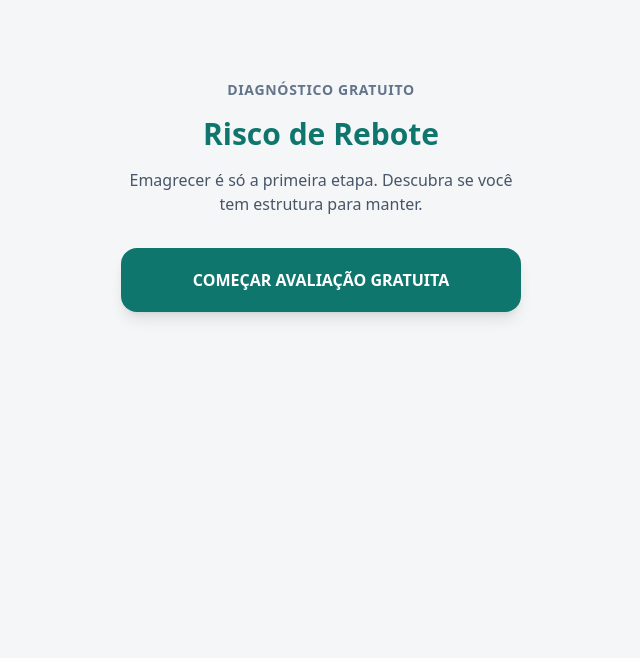
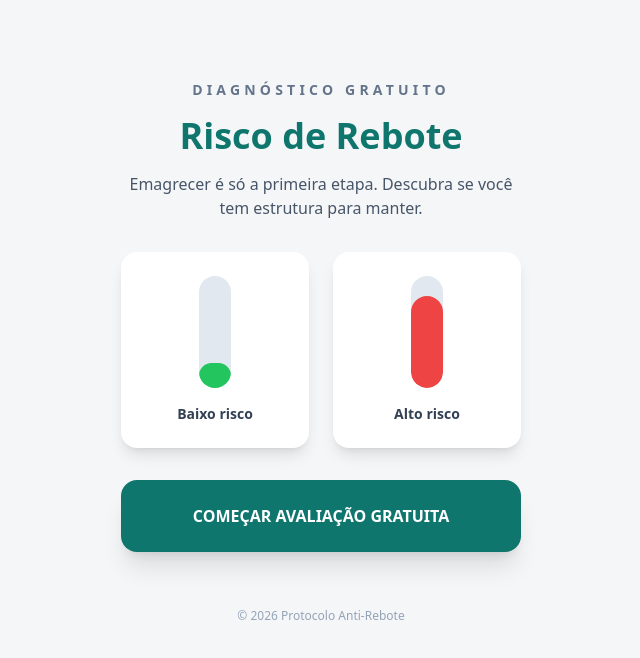
Before and after one commit to Gguga/quiz, a React (Vite) app: page / in a window 1280 px wide. Shown: the top 658 px of the page, without its empty margins (319-959 px from the left). Built offline with nearby package versions, Linux system fonts and the light colour scheme.

Commit message:
Update App.tsx

```diff
--- a/App.tsx
+++ b/App.tsx
@@ -16,6 +16,13 @@ const App: React.FC = () => {
   const [loading, setLoading] = useState<boolean>(false);
   const [loadingProgress, setLoadingProgress] = useState<number>(0);
   const [showVsl, setShowVsl] = useState<boolean>(false);
+  const [animateGraph, setAnimateGraph] = useState<boolean>(false);
+  const [stageCompleted, setStageCompleted] = useState<string | null>(null);
+
+  useEffect(() => {
+    const timer = setTimeout(() => setAnimateGraph(true), 500);
+    return () => clearTimeout(timer);
+  }, []);
 
   useEffect(() => {
     window.scrollTo(0, 0);
@@ -33,14 +40,55 @@ const App: React.FC = () => {
     currentStep < QUESTIONS.length + 1 &&
     !isNewsStep;
 
+  const getStageInfo = () => {
+
+    const index = getQuestionIndex();
+
+    if (index <= 3) {
+      return {
+        label: "Etapa 1 • Perfil Metabólico",
+        total: 4,
+        position: index + 1
+      };
+    }
+
+    if (index <= 7) {
+      return {
+        label: "Etapa 2 • Proteção Muscular",
+        total: 4,
+        position: index - 3
+      };
+    }
+
+    return {
+      label: "Etapa 3 • Estrutura Alimentar",
+      total: 3,
+      position: index - 7
+    };
+  };
+
   const handleSelectOption = (value: string) => {
     const questionIndex = getQuestionIndex();
     const questionId = QUESTIONS[questionIndex].id;
     setAnswers(prev => ({ ...prev, [questionId]: value }));
   };
 
+  const triggerStageComplete = (text: string) => {
+    setStageCompleted(text);
+    setTimeout(() => setStageCompleted(null), 1200);
+  };
+
   const handleNext = () => {
+
     const questionIndex = getQuestionIndex();
+
+    if (questionIndex === 3) {
+      triggerStageComplete("Perfil Metabólico mapeado");
+    }
+
+    if (questionIndex === 7) {
+      triggerStageComplete("Proteção Muscular analisada");
+    }
 
     if (questionIndex === QUESTIONS.length - 1) {
       startAnalysis();
@@ -106,8 +154,7 @@ const App: React.FC = () => {
     return {
       score,
       riskLevel,
-      personalizedMessage:
-        "Existe uma vulnerabilidade estrutural que pode comprometer a manutenção do peso caso nada seja ajustado.",
+      personalizedMessage: "Existe uma vulnerabilidade estrutural que pode comprometer a manutenção do peso caso nada seja ajustado.",
       keyInsights: []
     };
   };
@@ -138,20 +185,36 @@ const App: React.FC = () => {
     }, 150);
   };
 
-  const progressBar =
-    currentStep >= 0
-      ? ((currentStep + 1) / (QUESTIONS.length + 1)) * 100
-      : 0;
+  const stageInfo = isQuestionStep ? getStageInfo() : null;
+  const stagePercent = stageInfo
+    ? Math.round((stageInfo.position / stageInfo.total) * 100)
+    : 0;
 
   return (
     <div className="min-h-screen w-full bg-[#f5f6f7] flex flex-col font-sans">
 
-      {currentStep >= 0 && !loading && !results && !showVsl && (
-        <div className="w-full h-[4px] bg-slate-200">
-          <div
-            className="bg-black h-full transition-all duration-300"
-            style={{ width: `${progressBar}%` }}
-          />
+      {isQuestionStep && !loading && !results && !showVsl && stageInfo && (
+        <div className="w-full px-6 pt-6 space-y-2">
+          <div className="flex justify-between text-xs font-semibold text-slate-500">
+            <span>{stageInfo.label}</span>
+            <span>{stagePercent}%</span>
+          </div>
+
+          <div className="w-full h-[6px] bg-slate-200 rounded-full overflow-hidden">
+            <div
+              className="bg-[#0f766e] h-full transition-all duration-500"
+              style={{ width: `${stagePercent}%` }}
+            />
+          </div>
+        </div>
+      )}
+
+      {stageCompleted && (
+        <div className="fixed inset-0 flex items-center justify-center bg-black/30 backdrop-blur-sm z-50">
+          <div className="bg-white px-8 py-6 rounded-2xl shadow-xl text-center space-y-3">
+            <div className="text-3xl">✔️</div>
+            <p className="font-bold text-[#0f766e]">{stageCompleted}</p>
+          </div>
         </div>
       )}
 
@@ -161,11 +224,11 @@ const App: React.FC = () => {
           <div className="flex flex-col items-center px-6 text-center space-y-8 pt-20">
 
             <div className="space-y-4">
-              <p className="text-sm font-semibold uppercase tracking-wider text-slate-500">
+              <p className="text-sm font-semibold uppercase tracking-[0.3em] text-slate-500">
                 Diagnóstico Gratuito
               </p>
 
-              <h1 className="text-3xl font-black text-[#0f766e]">
+              <h1 className="text-3xl md:text-4xl font-black text-[#0f766e]">
                 Risco de Rebote
               </h1>
 
@@ -174,12 +237,42 @@ const App: React.FC = () => {
               </h2>
             </div>
 
+            <div className="grid grid-cols-2 gap-6 w-full mt-4">
+              <div className="bg-white rounded-2xl shadow-lg p-6 flex flex-col items-center">
+                <div className="w-8 h-28 bg-slate-200 rounded-full relative overflow-hidden">
+                  <div
+                    className="absolute bottom-0 w-full bg-green-500 rounded-full transition-all duration-[2000ms]"
+                    style={{ height: animateGraph ? '22%' : '0%' }}
+                  />
+                </div>
+                <p className="mt-4 text-sm font-semibold text-slate-700">
+                  Baixo risco
+                </p>
+              </div>
+
+              <div className="bg-white rounded-2xl shadow-lg p-6 flex flex-col items-center">
+                <div className="w-8 h-28 bg-slate-200 rounded-full relative overflow-hidden">
+                  <div
+                    className="absolute bottom-0 w-full bg-red-500 rounded-full transition-all duration-[2000ms]"
+                    style={{ height: animateGraph ? '82%' : '0%' }}
+                  />
+                </div>
+                <p className="mt-4 text-sm font-semibold text-slate-700">
+                  Alto risco
+                </p>
+              </div>
+            </div>
+
             <button
               onClick={() => setCurrentStep(0)}
-              className="w-full py-5 bg-[#0f766e] text-white rounded-2xl font-bold uppercase mt-6 shadow-lg"
+              className="w-full py-6 bg-[#0f766e] text-white rounded-2xl font-black uppercase mt-6 shadow-xl"
             >
               Começar Avaliação Gratuita
             </button>
+
+            <p className="text-xs text-slate-400 pt-6">
+              © 2026 Protocolo Anti-Rebote
+            </p>
 
           </div>
         )}
@@ -206,10 +299,21 @@ const App: React.FC = () => {
 
         {loading && (
           <div className="flex flex-col items-center justify-center text-center p-6 pt-24 space-y-6">
-
-            <h2 className="text-xl font-bold text-[#0f766e] uppercase">
+            <h2 className="text-xl font-black text-[#0f766e] uppercase">
               Analisando Estrutura Metabólica
             </h2>
+
+            <div className="space-y-2 text-sm text-slate-500 font-medium">
+              {loadingProgress > 10 && <p>✓ Avaliando histórico metabólico...</p>}
+              {loadingProgress > 30 && <p>✓ Calculando vulnerabilidade muscular...</p>}
+              {loadingProgress > 50 && <p>✓ Analisando padrão proteico...</p>}
+              {loadingProgress > 70 && <p>✓ Cruzando adaptação à medicação...</p>}
+              {loadingProgress >= 90 && (
+                <p className="font-bold text-[#0f766e]">
+                  Finalizando diagnóstico...
+                </p>
+              )}
+            </div>
 
             <div className="w-full bg-slate-200 h-3 rounded-full overflow-hidden">
               <div
@@ -217,7 +321,6 @@ const App: React.FC = () => {
                 style={{ width: `${loadingProgress}%` }}
               />
             </div>
-
           </div>
         )}
 
@@ -229,9 +332,7 @@ const App: React.FC = () => {
           />
         )}
 
-        {showVsl && !loading && (
-          <VslView />
-        )}
+        {showVsl && !loading && <VslView />}
 
       </main>
     </div>
```
